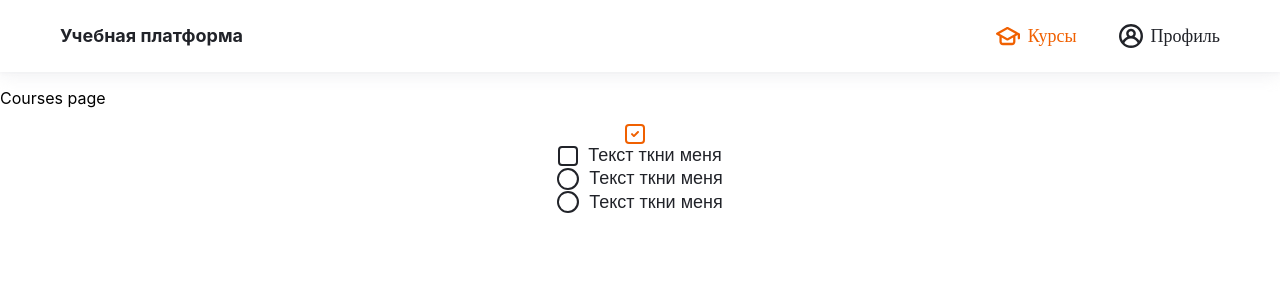
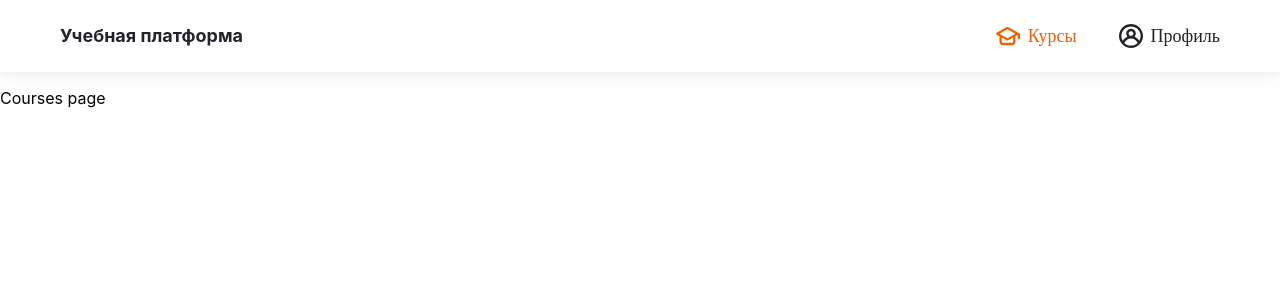
Before and after one commit to Studio-Yandex-Practicum/lizaalert_frontend, a React (Create React App) app: page / in a window 1280 px wide. Shown: the top 300 px of the page. Built offline with nearby package versions, Linux system fonts and the light colour scheme.

Commit message:
#9-add-import-to-molecules-index

```diff
--- a/src/components/molecules/index.js
+++ b/src/components/molecules/index.js
@@ -1,5 +1,6 @@
 import Button from './button/button';
 import TextWithIcon from './text-with-icon/text-with-icon';
 import ProfileMeta from './profile-meta/profile-meta';
+import Checkbox from './checkbox/checkbox';
 
-export { TextWithIcon, Button, ProfileMeta };
+export { TextWithIcon, Button, ProfileMeta, Checkbox };
--- a/src/components/pages/courses/courses.jsx
+++ b/src/components/pages/courses/courses.jsx
@@ -1,30 +1,7 @@
-import Checkbox from '../../molecules/checkbox/checkbox';
-
 function Courses() {
   return (
     <div>
       <p>Courses page</p>
-      <Checkbox onChange={() => {}} value="1" name="1" checked />
-      <Checkbox
-        onChange={() => {}}
-        value="2"
-        name="1"
-        labelText="Текст ткни меня"
-      />
-      <Checkbox
-        onChange={() => {}}
-        value="3"
-        name="2"
-        isRadio
-        labelText="Текст ткни меня"
-      />
-      <Checkbox
-        onChange={() => {}}
-        value="4"
-        name="2"
-        isRadio
-        labelText="Текст ткни меня"
-      />
     </div>
   );
 }
```
